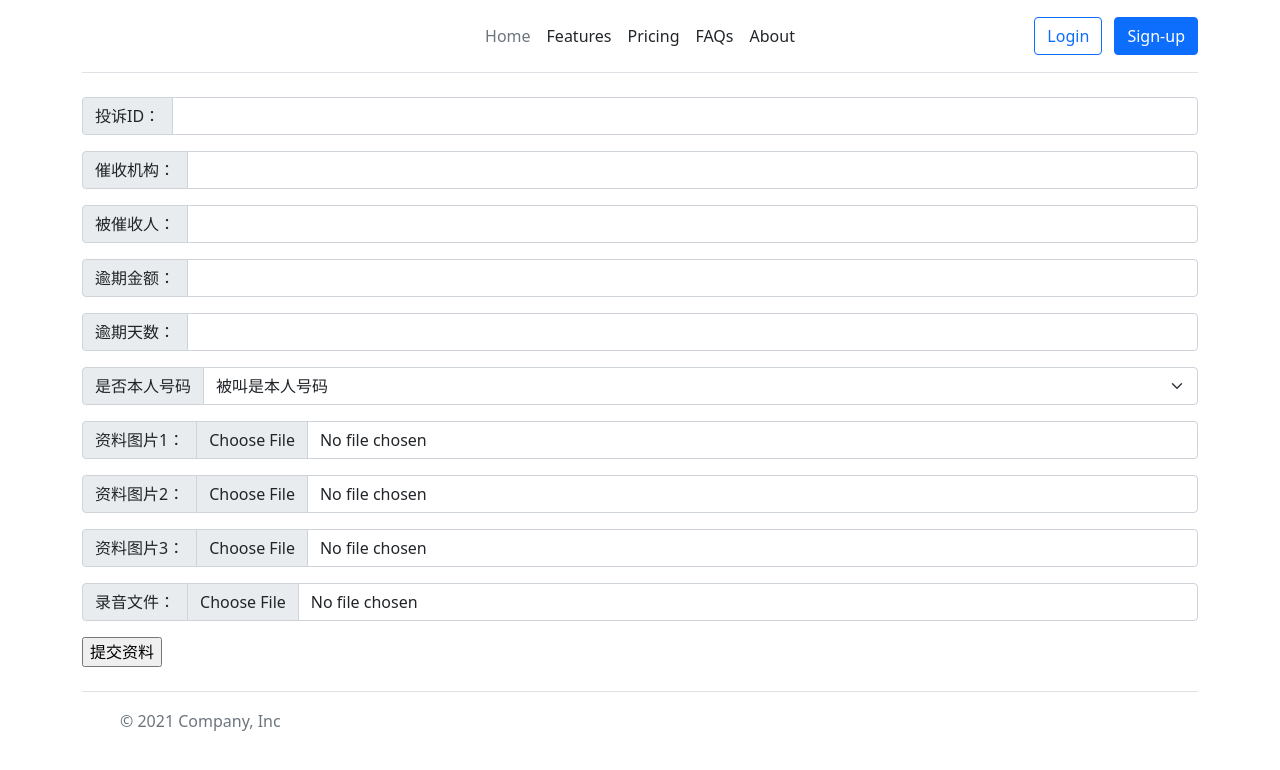
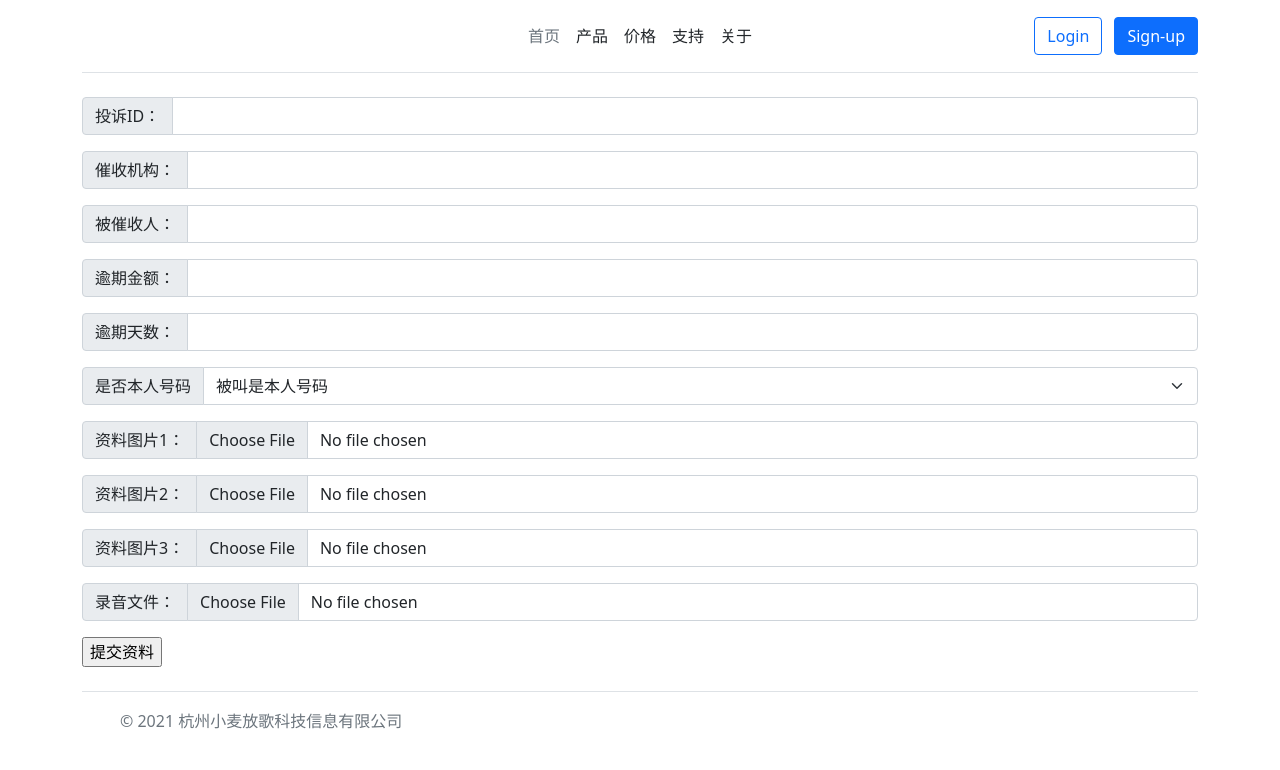
Before and after one commit to leialbert/voip, a Django app: page /complaint/ in a window 1280 px wide. Shown: the top 770 px of the page. Run offline with Django 4.2, Linux system fonts and the light colour scheme; some libraries are stand-ins or nearby versions.

Commit message:
修改了以下footer

```diff
--- a/complaintcms/templates/complaintcms/base.html
+++ b/complaintcms/templates/complaintcms/base.html
@@ -17,11 +17,11 @@
           </a>
 
           <ul class="nav col-12 col-md-auto mb-2 justify-content-center mb-md-0">
-            <li><a href="#" class="nav-link px-2 link-secondary">Home</a></li>
-            <li><a href="#" class="nav-link px-2 link-dark">Features</a></li>
-            <li><a href="#" class="nav-link px-2 link-dark">Pricing</a></li>
-            <li><a href="#" class="nav-link px-2 link-dark">FAQs</a></li>
-            <li><a href="#" class="nav-link px-2 link-dark">About</a></li>
+            <li><a href="#" class="nav-link px-2 link-secondary">首页</a></li>
+            <li><a href="#" class="nav-link px-2 link-dark">产品</a></li>
+            <li><a href="#" class="nav-link px-2 link-dark">价格</a></li>
+            <li><a href="#" class="nav-link px-2 link-dark">支持</a></li>
+            <li><a href="#" class="nav-link px-2 link-dark">关于</a></li>
           </ul>
 
           <div class="col-md-3 text-end">
@@ -40,7 +40,7 @@
         <a href="/" class="mb-3 me-2 mb-md-0 text-muted text-decoration-none lh-1">
           <svg class="bi" width="30" height="24"><use xlink:href="#bootstrap"/></svg>
         </a>
-        <span class="text-muted">&copy; 2021 Company, Inc</span>
+        <span class="text-muted">&copy; 2021 杭州小麦放歌科技信息有限公司</span>
       </div>
 
       <ul class="nav col-md-4 justify-content-end list-unstyled d-flex">
```
